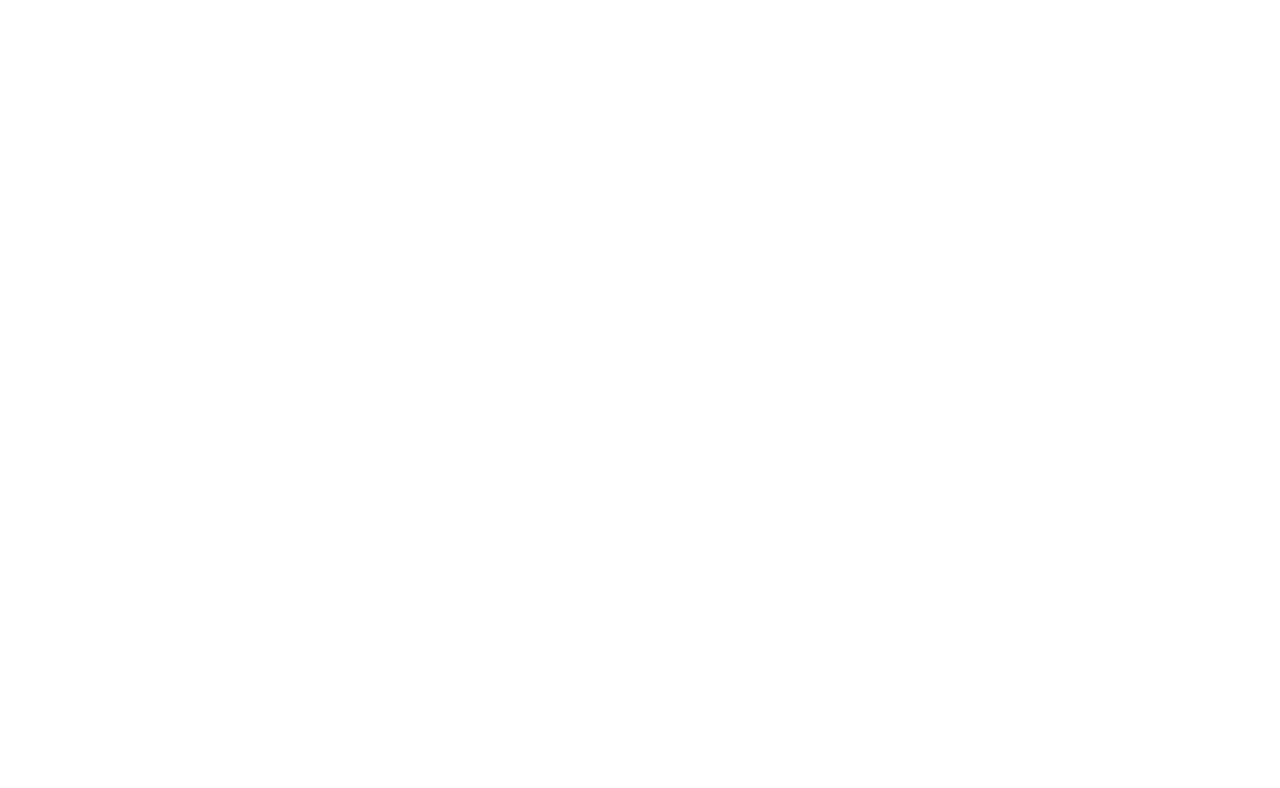
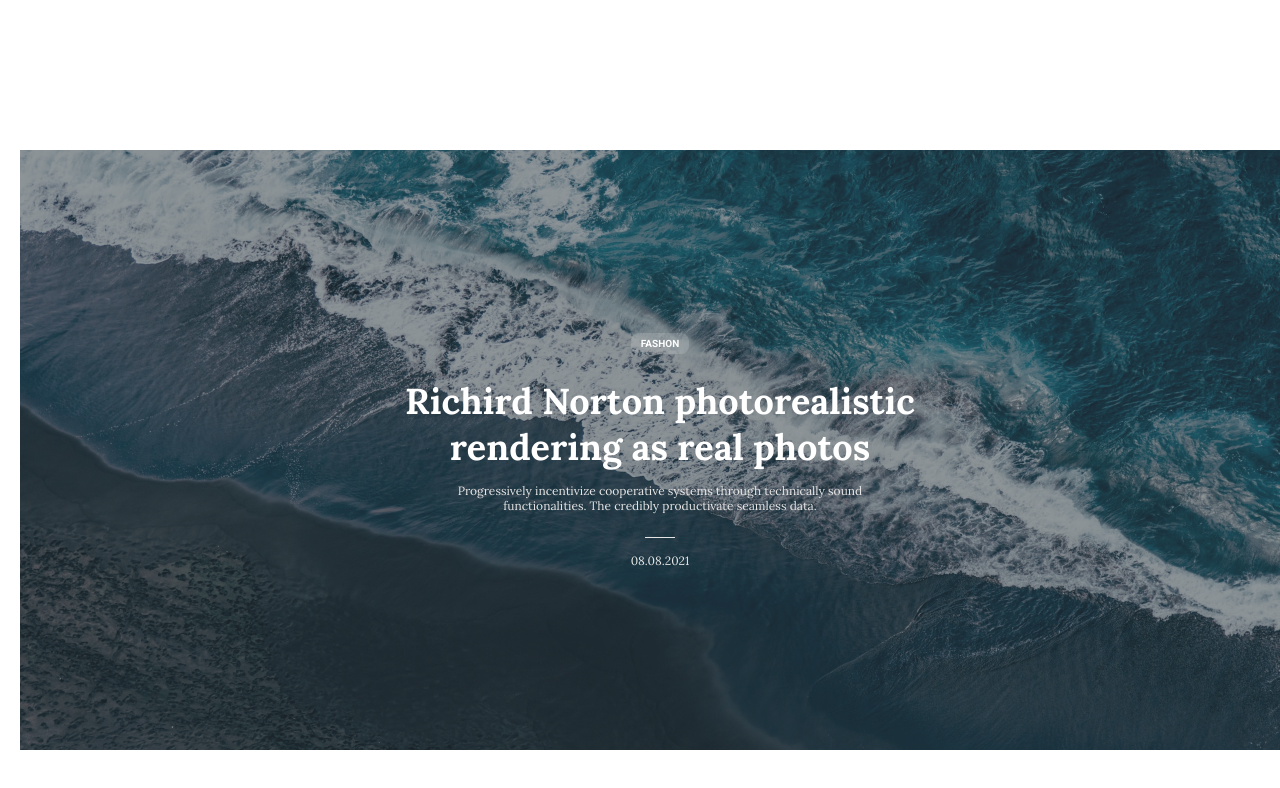
Before and after one commit to LadeMor/news-blogs, a React (Create React App) app: page / in a window 1280 px wide. Shown: the part 2173-2961 px from the top of the page. Before the commit the page ends 2323 px from the top, so only its background shows below. Built offline with nearby package versions, Linux system fonts and the light colour scheme.

Commit message:
Added big post section

```diff
--- a/src/pages/main/Main.css
+++ b/src/pages/main/Main.css
@@ -89,3 +89,63 @@
     font-family: "Lora", sans-serif;
     color: var(--title-text-color);
 }
+
+
+
+
+/*/////////////////////////////////////////////////////////////////////////// */
+/*/////////////////////////////////////////////////////////////////////////// */
+/*/////////////////////////////////////////////////////////////////////////// */
+
+#big-post{
+    width: 100%;
+    max-width: 1440px;
+    height: 600px;
+    background-image: url("../../assets/images/big-post/BigPostImage.png");
+    display: flex;
+    justify-content: center;
+    align-items: center;
+    margin-bottom: 150px;
+}
+
+.big-post-content{
+    display: flex;
+    flex-direction: column;
+    align-items: center;
+    justify-content: center;
+    text-align: center;
+}
+
+.big-post-tag{
+    margin-bottom: 24px;
+}
+
+.big-post-title{
+    font-size: 36px;
+    font-family: "Lora", sans-serif;
+    color: white;
+    font-weight: bold;
+    width: 530px;
+    margin-bottom: 13px;
+}
+
+.big-post-text{
+    width: 420px;
+    font-size: 12px;
+    font-family: "Lora", sans-serif;
+    color:var(--secondary-text-color);
+    margin-bottom: 24px;
+}
+
+.horizontal-line{
+    width: 30px;
+    height: 1px;
+    background-color: var(--secondary-text-color);
+    margin-bottom: 15px;
+}
+
+.big-post-date{
+    font-size: 12px;
+    font-family: "Lora", sans-serif;
+    color:var(--secondary-text-color);
+}
--- a/src/pages/main/Main.js
+++ b/src/pages/main/Main.js
@@ -47,7 +47,21 @@
                     </div>
                 </section>
             </Container>
-
+            <Container width={1440}>
+                <section id="big-post">
+                        <div className="big-post-content">
+                            <p className="tag-label big-post-tag">FASHON</p>
+                            <h1 className="big-post-title">
+                                Richird Norton photorealistic rendering as real photos
+                            </h1>
+                            <p className="big-post-text">
+                            Progressively incentivize cooperative systems through technically sound functionalities. The credibly productivate seamless data.
+                            </p>
+                            <div className="horizontal-line"></div>
+                            <p className="big-post-date">08.08.2021</p>
+                        </div>
+                </section>
+            </Container>
         </>
     );
 }
```
Also changed, not shown: src/assets/images/big-post/BigPostImage.png (added).
